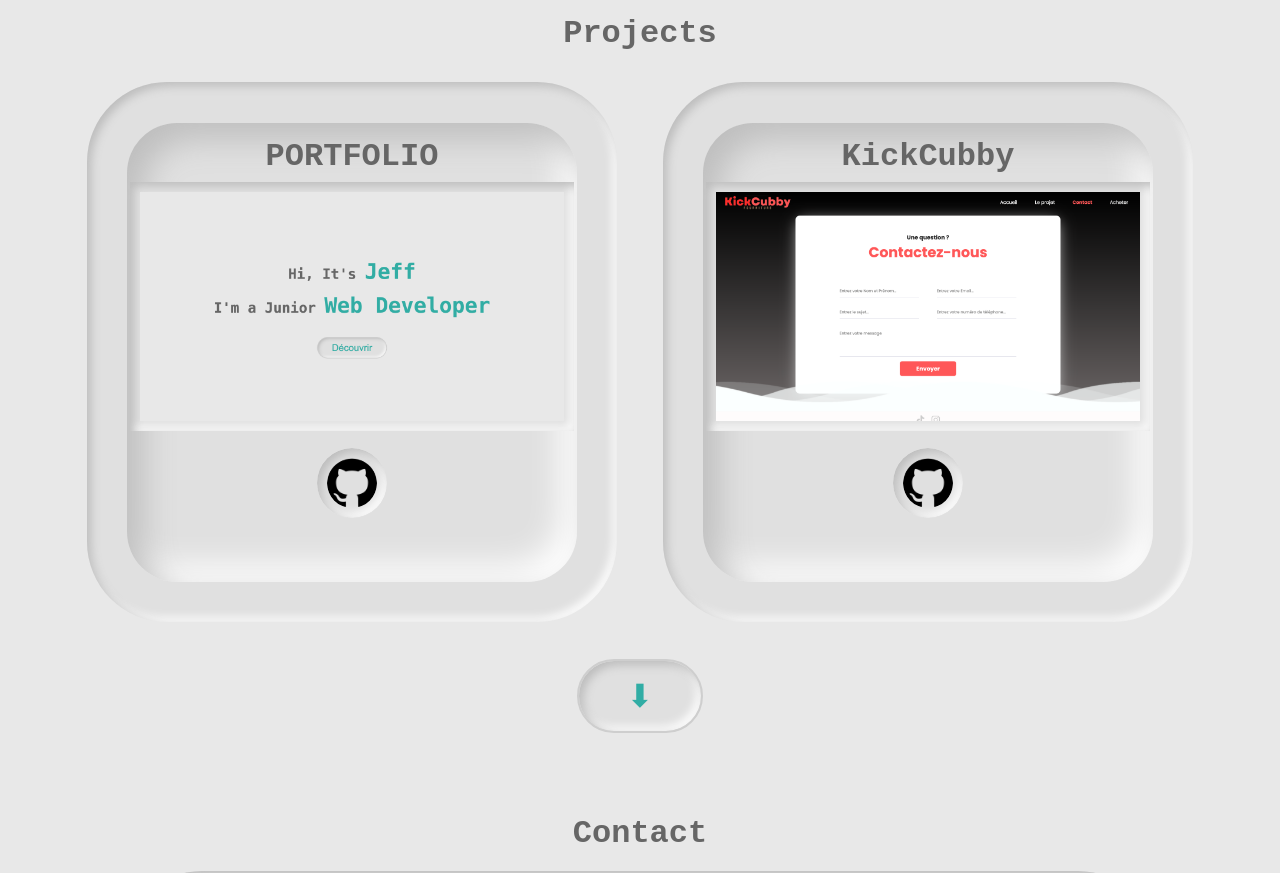
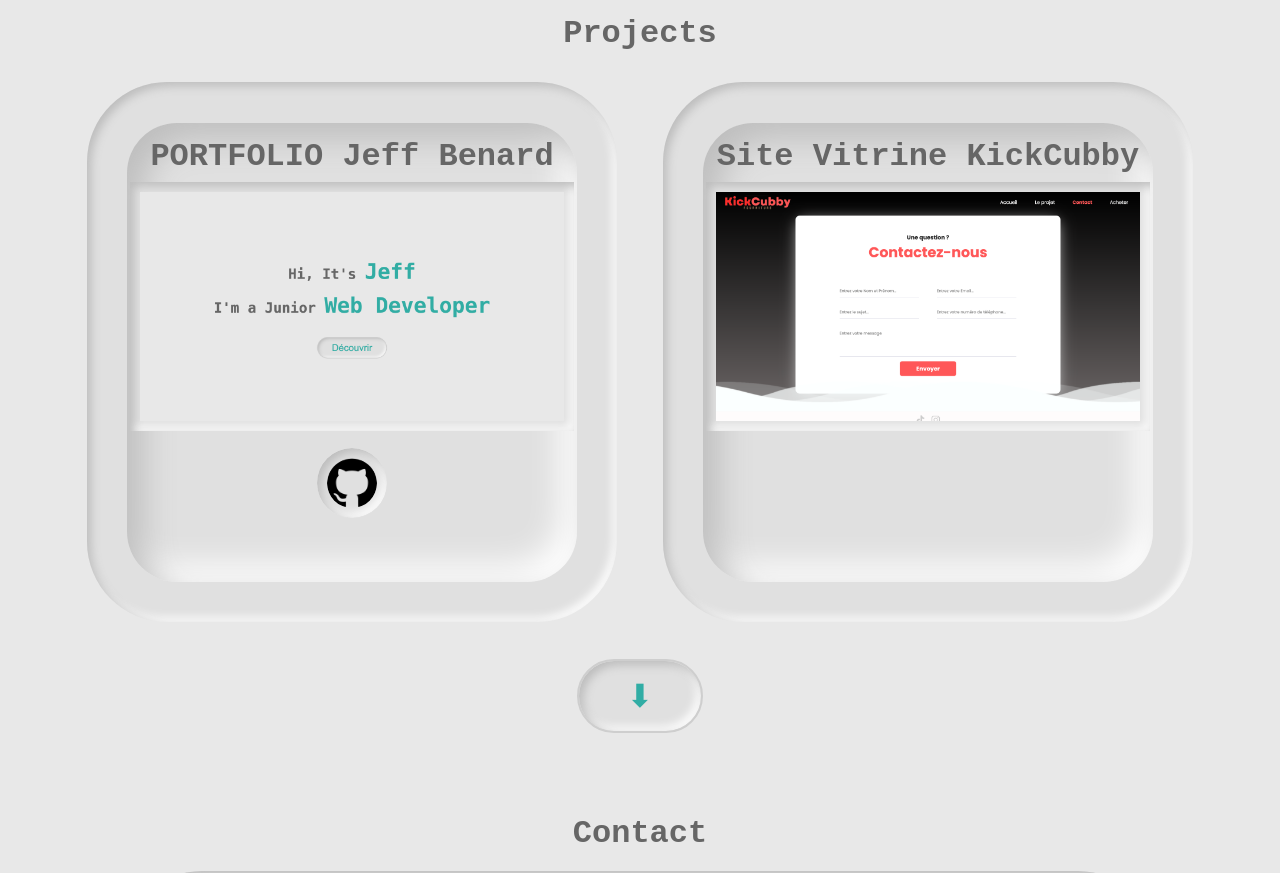
Before and after one commit to Velskins/PORTFOLIO_JEFF, a plain HTML site: page index.html in a window 1280 px wide. Shown: the part 2400-3273 px from the top of the page. Drawn offline with Linux system fonts and the light colour scheme.

Commit message:
PortFolio_V2

```diff
--- a/index.html
+++ b/index.html
@@ -80,16 +80,17 @@
             <section class="project-container">
                 <div id="project1">
                     <div id="pj">
-                        <h2>PORTFOLIO</h2>
+                        <h2>PORTFOLIO Jeff Benard</h2>
                         <img src="assets/img/project_portfolio.png" alt="" id="kick">
-                        <img src="assets/img/Logo-github.png" alt="Logo GITHUB PNG" id="git">
+                        <a href="https://github.com/Velskins/PORTFOLIO_JEFF" target="_blank">
+                          <img src="assets/img/Logo-github.png" alt="Logo GITHUB PNG" id="git">
+                        </a>
                     </div>
                 </div>
                 <div id="project2">
                     <div id="pj">
-                        <h2>KickCubby</h2>
+                        <h2>Site Vitrine KickCubby</h2>
                         <img src="assets/img/project_kickcubby.png" alt="" id="kick">
-                        <img src="assets/img/Logo-github.png" alt="Logo GITHUB PNG" id="git">
                     </div>
                 </div>
             </section>
```
